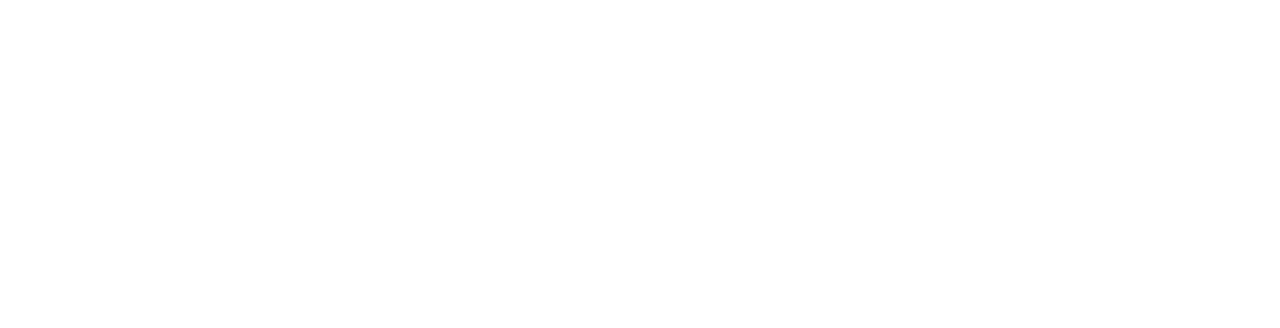
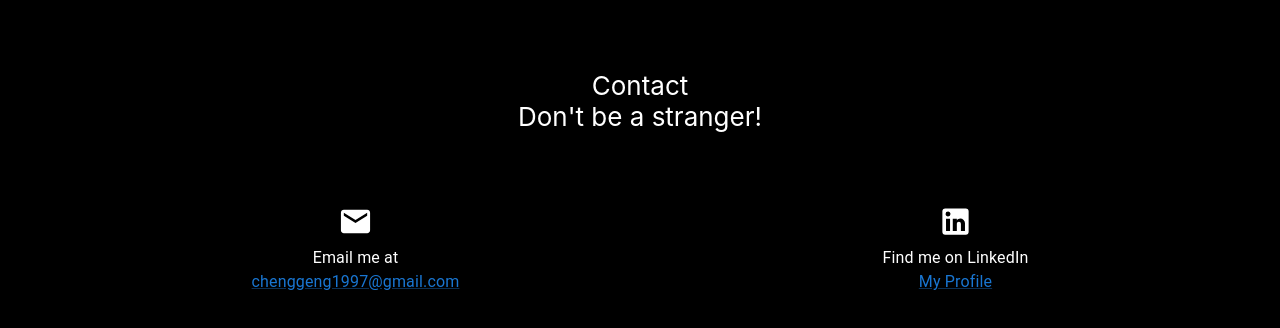
Before and after one commit to ChengGeng97/chenggeng97.github.io, a React (Create React App) app: page / in a window 1280 px wide. Shown: the part 3452-3780 px from the top of the page. Before the commit the page ends 3426 px from the top, so only its background shows below. Built offline with nearby package versions, Linux system fonts and the light colour scheme.

Commit message:
feat: Added contact section

```diff
--- a/src/App.js
+++ b/src/App.js
@@ -2,12 +2,12 @@
 import MuiThemeProvider from 'material-ui/styles/MuiThemeProvider';
 
 import { AppHeader } from './AppHeader';
+import { ContactSection } from './ContactSection';
 import { ProfileSkillsSection } from './ProfileSkillsSection';
 import { ProjectsSection } from './ProjectsSection';
 import { WorkExperienceSection } from './WorkExperienceSection';
 
 function App() {
-
   return (
     <MuiThemeProvider>
       <div className="App">
@@ -15,6 +15,7 @@
         <ProfileSkillsSection />
         <WorkExperienceSection />
         <ProjectsSection />
+        <ContactSection />
       </div>
     </MuiThemeProvider>
   );
--- /dev/null
+++ b/src/ContactSection.js
@@ -0,0 +1,35 @@
+import { Email, LinkedIn } from '@mui/icons-material';
+import { Box } from "@mui/system";
+import { Grid, Link, Typography } from "@mui/material";
+
+export function ContactSection() {
+    return (
+        <Box className="Section">
+            <Box>Contact</Box>
+            <Box>Don't be a stranger!</Box>
+
+            <Grid container rowSpacing={1} alignItems="center" justify="center" margin="5vw">
+                <Grid item margin="auto">
+                    <Typography align="center">
+                        <Email fontSize="large" />
+                    </Typography>
+                    <Typography align="center">Email me at</Typography>
+                    <Typography align="center">
+                        <Link href="mailto:chenggeng1997@gmail.com">chenggeng1997@gmail.com</Link>
+                    </Typography>
+                </Grid>
+
+                <Grid item margin="auto">
+                    <Typography align="center">
+                        <LinkedIn fontSize="large" />
+                    </Typography>
+                    <Typography align="center">Find me on LinkedIn</Typography>
+                    <Typography align="center">
+                        <Link href="https://www.linkedin.com/in/cheng-geng-ong-5414361a2/">My Profile</Link>
+                    </Typography>
+                </Grid>
+            </Grid>
+
+        </Box>
+    );
+}
```
